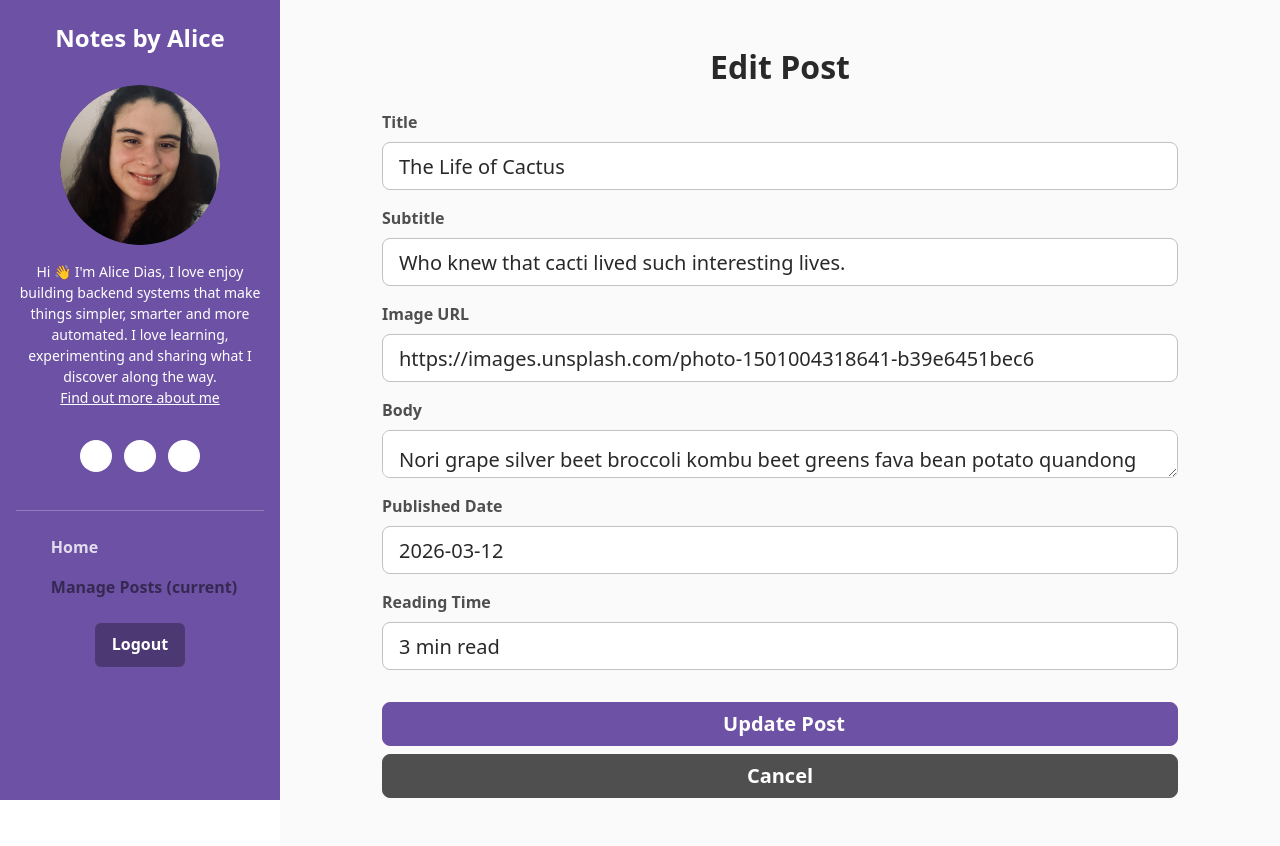
After one commit to heyliceeee/blog, a Flask app: page /edit-post/1 in a window 1280 px wide. The commit adds this page. Run offline with Flask 3, Linux system fonts and the light colour scheme; a user stored in the database is signed in; some libraries are stand-ins or nearby versions.

Commit message:
💄feat: crud posts | login

```diff
--- a/blog-data.txt
+++ b/blog-data.txt
@@ -6,12 +6,24 @@
         "image": "https://images.unsplash.com/photo-1501004318641-b39e6451bec6",
         "body": "Nori grape silver beet broccoli kombu beet greens fava bean potato quandong celery...",
         "published": "2026-03-12",
-    "reading_time": "4 min read",
+        "reading_time": "3 min read",
         "comments_count": 3,
         "comments": [
-      { "author": "Ana Ribeiro", "text": "I never imagined a cactus could have such personality. This post made me smile.", "date": "2026-03-13" },
-      { "author": "João Martins", "text": "Loved how light and fun this was. Now I want to buy a cactus.", "date": "2026-03-14" },
-      { "author": "Mariana Lopes", "text": "This absolutely made my day. Simple, funny, and unexpectedly charming.", "date": "2026-03-15" }
+            {
+                "author": "Ana Ribeiro",
+                "text": "I never imagined a cactus could have such personality. This post made me smile.",
+                "date": "2026-03-13"
+            },
+            {
+                "author": "Jo\u00e3o Martins",
+                "text": "Loved how light and fun this was. Now I want to buy a cactus.",
+                "date": "2026-03-14"
+            },
+            {
+                "author": "Mariana Lopes",
+                "text": "This absolutely made my day. Simple, funny, and unexpectedly charming.",
+                "date": "2026-03-15"
+            }
         ]
     },
     {
@@ -24,24 +36,21 @@
         "reading_time": "6 min read",
         "comments_count": 12,
         "comments": [
-      { "author": "Carlos Figueira", "text": "Tried number 7 and it actually worked. Thanks for the ideas!", "date": "2026-04-02" },
-      { "author": "Rita Santos", "text": "This post should come with a warning: guaranteed laughter.", "date": "2026-04-03" },
-      { "author": "Miguel Duarte", "text": "The part about the cat stealing the chair… too real.", "date": "2026-04-04" }
-    ]
+            {
+                "author": "Carlos Figueira",
+                "text": "Tried number 7 and it actually worked. Thanks for the ideas!",
+                "date": "2026-04-02"
             },
             {
-    "id": 3,
-    "title": "Introduction to Intermittent Fasting",
-    "subtitle": "Learn about the newest health craze.",
-    "image": "https://images.unsplash.com/photo-1506784983877-45594efa4cbe",
-    "body": "Cupcake ipsum dolor. Sit amet marshmallow topping cheesecake muffin...",
-    "published": "2026-05-10",
-    "reading_time": "8 min read",
-    "comments_count": 7,
-    "comments": [
-      { "author": "Beatriz Costa", "text": "Finally a simple explanation of intermittent fasting. Loved this!", "date": "2026-05-11" },
-      { "author": "Pedro Nogueira", "text": "I've been doing IF for months and this matches my experience.", "date": "2026-05-12" },
-      { "author": "Sara Almeida", "text": "The writing is so light that it actually made me want to try it.", "date": "2026-05-13" }
+                "author": "Rita Santos",
+                "text": "This post should come with a warning: guaranteed laughter.",
+                "date": "2026-04-03"
+            },
+            {
+                "author": "Miguel Duarte",
+                "text": "The part about the cat stealing the chair\u2026 too real.",
+                "date": "2026-04-04"
+            }
         ]
     },
     {
@@ -49,29 +58,43 @@
         "title": "Why Developers Love Dark Mode",
         "subtitle": "A deep dive into the psychology and practicality behind dark interfaces.",
         "image": "https://images.unsplash.com/photo-1518770660439-4636190af475",
-    "body": "Dark mode isn’t just a trend — it’s a lifestyle...",
+        "body": "Dark mode isn\u2019t just a trend \u2014 it\u2019s a lifestyle...",
         "published": "2026-06-02",
-    "reading_time": "5 min read",
+        "reading_time": "10 min read",
         "comments_count": 18,
         "comments": [
-      { "author": "Hugo Ferreira", "text": "Dark mode is life. This post describes exactly how I feel.", "date": "2026-06-03" },
-      { "author": "Cláudia Moreira", "text": "The part about aesthetics is so true. Everything just looks better.", "date": "2026-06-04" },
-      { "author": "Nuno Rocha", "text": "I only use light mode when my monitor is dying.", "date": "2026-06-05" }
+            {
+                "author": "Hugo Ferreira",
+                "text": "Dark mode is life. This post describes exactly how I feel.",
+                "date": "2026-06-03"
+            },
+            {
+                "author": "Cl\u00e1udia Moreira",
+                "text": "The part about aesthetics is so true. Everything just looks better.",
+                "date": "2026-06-04"
+            },
+            {
+                "author": "Nuno Rocha",
+                "text": "I only use light mode when my monitor is dying.",
+                "date": "2026-06-05"
+            }
         ]
     },
     {
-    "id": 5,
-    "title": "How I Automated My Entire Morning Routine",
-    "subtitle": "From coffee to calendar — everything runs itself now.",
-    "image": "https://images.unsplash.com/photo-1558002038-1055907df827",
-    "body": "Automation isn’t just for servers. With a few scripts, smart plugs...",
-    "published": "2026-06-20",
-    "reading_time": "3 min read",
-    "comments_count": 5,
+        "id": 4,
+        "title": "Introduction to Intermittent Fasting",
+        "subtitle": "Learn about the newest health craze.",
+        "image": "https://images.unsplash.com/photo-1506784983877-45594efa4cbe",
+        "body": "Cupcake ipsum dolor. Sit amet marshmallow topping cheesecake muffin...",
+        "published": "2026-05-10",
+        "reading_time": "8min read",
+        "comments_count": 0,
         "comments": [
-      { "author": "Vera Pinto", "text": "This is brilliant. I want my coffee automated too.", "date": "2026-06-21" },
-      { "author": "André Silva", "text": "Waking up with an automatic briefing? Goals.", "date": "2026-06-22" },
-      { "author": "Luís Carvalho", "text": "Loved the smart plug idea. Stealing it.", "date": "2026-06-23" }
+            {
+                "author": "",
+                "text": "",
+                "date": ""
+            }
         ]
     }
 ]
--- /dev/null
+++ b/templates/edit_post.html
@@ -0,0 +1,110 @@
+<!DOCTYPE html>
+<html lang="en">
+<head>
+    <title>Notes by Alice</title>
+    <meta charset="utf-8">
+    <meta http-equiv="X-UA-Compatible" content="IE=edge">
+    <meta name="viewport" content="width=device-width, initial-scale=1.0">
+    <meta name="description" content="Blog Template">
+    <meta name="author" content="Xiaoying Riley at 3rd Wave Media">
+    <link rel="shortcut icon" href="/static/favicon.ico">
+	<script defer src="/static/assets/fontawesome/js/all.min.js"></script>
+    <link id="theme-style" rel="stylesheet" href="/static/assets/css/theme-8.css">
+</head>
+
+<body>
+<header class="header text-center">
+	    <h1 class="blog-name pt-lg-4 mb-0"><a class="no-text-decoration" href="{{ url_for('get_all_posts') }}">Notes by Alice</a></h1>
+
+	    <nav class="navbar navbar-expand-lg navbar-dark" >
+			<button class="navbar-toggler" type="button" data-bs-toggle="collapse" data-bs-target="#navigation" aria-controls="navigation" aria-expanded="false" aria-label="Toggle navigation"><span class="navbar-toggler-icon"></span></button>
+
+			<div id="navigation" class="collapse navbar-collapse flex-column" >
+				<div class="profile-section pt-3 pt-lg-0">
+				    <img class="profile-image mb-3 rounded-circle mx-auto" src="/static/assets/images/profile.png" alt="image" >
+
+					<div class="bio mb-3">
+    					Hi 👋 I'm Alice Dias, I love enjoy building backend systems that make things simpler, smarter and more automated. I love learning, experimenting and sharing what I discover along the way.<br><a href="{{ url_for('about') }}">Find out more about me</a>
+					</div><!--//bio-->
+					<ul class="social-list list-inline py-3 mx-auto">
+			            <li class="list-inline-item"><a href="https://www.linkedin.com/in/alice-moreira-dias"><i class="fab fa-linkedin-in fa-fw"></i></a></li>
+			            <li class="list-inline-item"><a href="https://github.com/heyliceeee"><i class="fab fa-github fa-fw"></i></a></li>
+			            <li class="list-inline-item"><a href="https://cv-alice-dias.vercel.app"><i class="fa fa-globe-europe fa-fw"></i></a></li>
+			        </ul><!--//social-list-->
+			        <hr>
+				</div><!--//profile-section-->
+
+				<ul class="navbar-nav flex-column text-start">
+					<li class="nav-item">
+					    <a class="nav-link" href="{{ url_for('get_all_posts') }}"><i class="fas fa-home fa-fw me-2"></i>Home</a>
+					</li>
+					<li class="nav-item">
+					    <a class="nav-link active" href="{{ url_for('posts_crud') }}"><i class="fas fa-edit fa-fw me-2"></i>Manage Posts <span class="sr-only">(current)</span></a>
+					</li>
+				</ul>
+
+				<div class="my-2 my-md-3">
+				    <a class="btn btn-primary" href="{{ url_for('logout') }}">Logout</a>
+				</div>
+			</div>
+		</nav>
+    </header>
+
+<div class="main-wrapper">
+    <section class="cta-section theme-bg-light py-5">
+        <div class="container single-col-max-width">
+            <h2 class="heading text-center">Edit Post</h2>
+
+            <form method="POST" class="mt-4">
+
+                <div class="mb-3">
+                    <label class="form-label fw-semibold">Title</label>
+                    <input type="text" name="title" class="form-control form-control-lg"
+                           value="{{ post.title }}" required>
+                </div>
+
+                <div class="mb-3">
+                    <label class="form-label fw-semibold">Subtitle</label>
+                    <input type="text" name="subtitle" class="form-control form-control-lg"
+                           value="{{ post.subtitle }}" required>
+                </div>
+
+                <div class="mb-3">
+                    <label class="form-label fw-semibold">Image URL</label>
+                    <input type="text" name="image" class="form-control form-control-lg"
+                           value="{{ post.image }}" required>
+                </div>
+
+                <div class="mb-3">
+                    <label class="form-label fw-semibold">Body</label>
+                    <textarea name="body" class="form-control form-control-lg" rows="6" required>{{ post.body }}</textarea>
+                </div>
+
+                <div class="mb-3">
+                    <label class="form-label fw-semibold">Published Date</label>
+                    <input type="text" name="published" class="form-control form-control-lg"
+                           value="{{ post.published }}" required>
+                </div>
+
+                <div class="mb-3">
+                    <label class="form-label fw-semibold">Reading Time</label>
+                    <input type="text" name="reading_time" class="form-control form-control-lg"
+                           value="{{ post.reading_time }}" required>
+                </div>
+
+                <button type="submit" class="btn btn-primary btn-lg w-100 mt-3">
+                    <i class="fas fa-save me-2"></i>Update Post
+                </button>
+
+                <a href="{{ url_for('posts_crud') }}" class="btn btn-secondary btn-lg w-100 mt-2">
+                    Cancel
+                </a>
+            </form>
+        </div>
+    </section>
+</div>
+
+<script src="/static/assets/plugins/popper.min.js"></script>
+<script src="/static/assets/plugins/bootstrap/js/bootstrap.min.js"></script>
+</body>
+</html>
--- a/templates/login.html
+++ b/templates/login.html
@@ -104,11 +104,6 @@
           </div>
         </div>
       </section>
-      <footer class="footer text-center py-2 theme-bg-dark">
-        <!--/* This template is free as long as you keep the footer attribution link. If you'd like to use the template without the attribution link, you can buy the commercial license via our website: themes.3rdwavemedia.com Thank you for your support. :) */-->
-        <small class="copyright">Designed with <span class="sr-only">love</span>
-          <i class="fas fa-heart" style="color: #fb866a;"></i> by <a href="https://themes.3rdwavemedia.com" target="_blank">Xiaoying Riley</a> for developers </small>
-      </footer>
     </div>
     <!--//main-wrapper-->
     <!-- Javascript -->
```
Also changed, not shown: templates/create_post.html (added, +104 -0 lines). Lines whose indentation alone changed are shown as unchanged.
